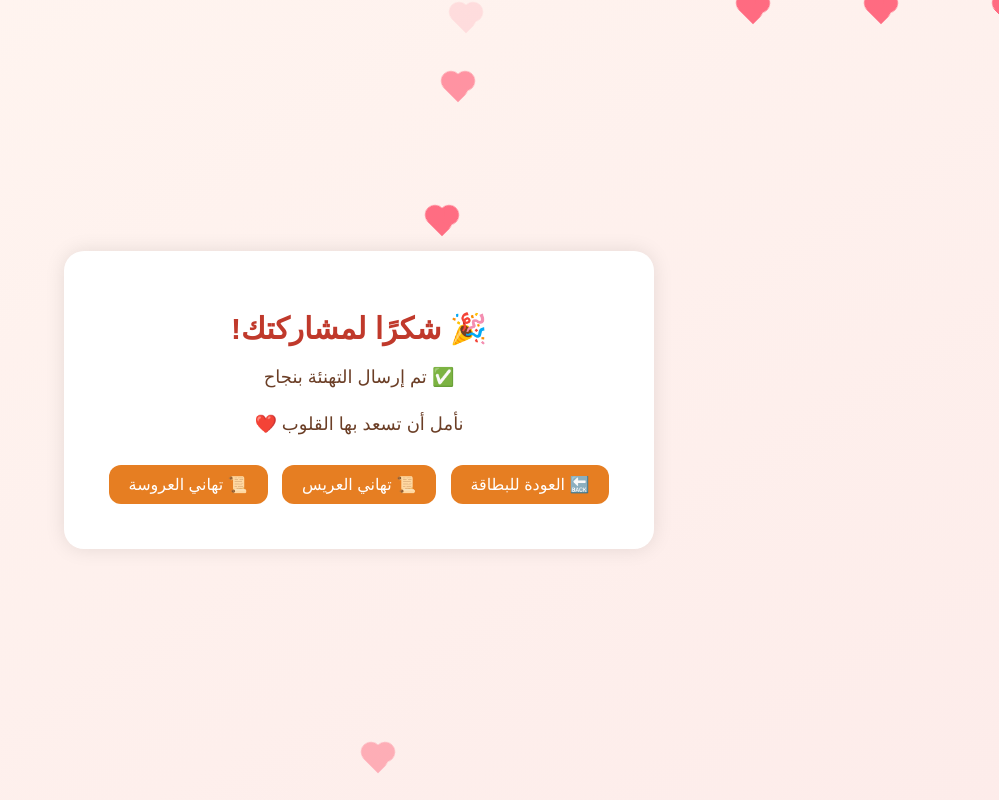
After one commit to MustafaAhmed-star/Wedding, a Django app: template greeting/templates/greetings/thank_you.html in a window 1280 px wide. The commit adds this page. Shown: the whole page, without its empty margins (281-1280 px from the left). Run offline with Django 5.2, Linux system fonts and the light colour scheme; the template is opened without the code that fills it, so the values that code supplies are empty.

Commit message:
Refactor code structure for improved readability and maintainability

```diff
--- a/greeting/models.py
+++ b/greeting/models.py
@@ -9,6 +9,8 @@ class GreetingCard(models.Model):
     slug = models.SlugField("الاسم المختصر للرابط", unique=True)
     groom_image = models.ImageField("صورة العريس", upload_to='groom_images/')
     bride_image = models.ImageField("صورة العروسة", upload_to='bride_images/')
+    groom_code = models.CharField(max_length=10)
+    bride_code = models.CharField(max_length=10)
 
     created_at = models.DateTimeField("تاريخ الإنشاء", auto_now_add=True)
     def save(self, *args, **kwargs):
--- a/greeting/templates/greetings/messages.html
+++ b/greeting/templates/greetings/messages.html
@@ -69,7 +69,7 @@
     {% endfor %}
 
     <div class="back">
-      <a href="{% url 'card_page' slug=card.slug %}">🔙 العودة للبطاقة</a>
+      <a href="{% url 'card-page' slug=card.slug %}">🔙 العودة للبطاقة</a>
     </div>
   </div>
 </body>
--- /dev/null
+++ b/greeting/templates/greetings/thank_you.html
@@ -0,0 +1,137 @@
+<!DOCTYPE html>
+<html lang="ar" dir="rtl">
+<head>
+  <meta charset="UTF-8">
+  <title>🎉 تهنئتك وصلت!</title>
+  <style>
+    body {
+      margin: 0;
+      font-family: 'Cairo', sans-serif;
+      background: linear-gradient(to bottom right, #fff5f0, #fdecea);
+      display: flex;
+      flex-direction: column;
+      align-items: center;
+      justify-content: center;
+      height: 100vh;
+      text-align: center;
+      color: #6b3e26;
+      overflow: hidden;
+    }
+
+    .thank-box {
+      background: white;
+      padding: 40px;
+      border-radius: 20px;
+      box-shadow: 0 0 20px rgba(0,0,0,0.1);
+      animation: fadeIn 1s ease-in-out;
+      max-width: 600px;
+    }
+
+    h1 {
+      font-size: 30px;
+      color: #c0392b;
+      margin-bottom: 20px;
+    }
+
+    p {
+      font-size: 18px;
+      margin-bottom: 25px;
+    }
+
+    .btns a {
+      display: inline-block;
+      margin: 5px;
+      background: #e67e22;
+      color: white;
+      padding: 10px 20px;
+      border-radius: 12px;
+      text-decoration: none;
+      font-size: 16px;
+    }
+
+    @keyframes fadeIn {
+      from { opacity: 0; transform: translateY(30px); }
+      to { opacity: 1; transform: translateY(0); }
+    }
+
+    .hearts {
+      position: absolute;
+      top: 0;
+      left: 0;
+      width: 100%;
+      height: 100%;
+      pointer-events: none;
+      overflow: hidden;
+      z-index: -1;
+    }
+
+    .heart {
+      width: 20px;
+      height: 20px;
+      background-color: #ff6b81;
+      position: absolute;
+      animation: float 6s infinite;
+      transform: rotate(45deg);
+      border-radius: 50% 50% 0 0;
+    }
+
+    .heart::after, .heart::before {
+      content: "";
+      width: 20px;
+      height: 20px;
+      background-color: #ff6b81;
+      position: absolute;
+      border-radius: 50%;
+    }
+
+    .heart::before {
+      top: -10px;
+      left: 0;
+    }
+
+    .heart::after {
+      left: -10px;
+      top: 0;
+    }
+
+    @keyframes float {
+      0% {
+        bottom: -50px;
+        opacity: 0;
+        left: 50%;
+      }
+      50% {
+        opacity: 1;
+      }
+      100% {
+        bottom: 100%;
+        left: calc(50% + 100px);
+        opacity: 0;
+      }
+    }
+  </style>
+</head>
+<body>
+
+  <div class="hearts">
+    {% for i in "12345678910" %}
+  {% with left=forloop.counter0|add:1 %}
+    <div class="heart" style="left: {{ left }}0%; animation-delay: {{ forloop.counter0 }}s;"></div>
+  {% endwith %}
+{% endfor %}
+  </div>
+
+  <div class="thank-box">
+    <h1>🎉 شكرًا لمشاركتك!</h1>
+    <p>✅ تم إرسال التهنئة بنجاح</p>
+    <p>نأمل أن تسعد بها القلوب ❤️</p>
+
+    <div class="btns">
+      <a href="{% url 'card-page' slug=card.slug %}">🔙 العودة للبطاقة</a>
+      <a href="{% url 'groom-messages' slug=card.slug %}">📜 تهاني العريس</a>
+      <a href="{% url 'bride-messages' slug=card.slug %}">📜 تهاني العروسة</a>
+    </div>
+  </div>
+
+</body>
+</html>
--- a/greeting/urls.py
+++ b/greeting/urls.py
@@ -6,16 +6,27 @@ from .views import (
     BrideMessagesView,
     card_page_view,
     groom_messages_view,
-    bride_messages_view
+    bride_messages_view,
+    thank_you_view,
+    groom_login_view,
+    bride_login_view,
 )
 
 urlpatterns = [
+    # API
     path('cards/<slug:slug>/', GreetingCardDetailView.as_view(), name='card-detail'),
     path('messages/send/', MessageCreateView.as_view(), name='send-message'),
-    path('cards-page/<slug:slug>/', card_page_view, name='card_page'),
     path('cards/<slug:slug>/groom/', GroomMessagesView.as_view(), name='api-groom-messages'),
     path('cards/<slug:slug>/bride/', BrideMessagesView.as_view(), name='api-bride-messages'),
-    path('card/<slug:slug>/messages/groom/', groom_messages_view, name='groom_messages'),
-    path('card/<slug:slug>/messages/bride/', bride_messages_view, name='bride_messages'),
 
+    # HTML Pages
+    path('cards-page/<slug:slug>/', card_page_view, name='card-page'),
+    path('cards/<slug:slug>/thank-you/', thank_you_view, name='thank-you'),
+
+    path('card/<slug:slug>/messages/groom/', groom_messages_view, name='groom-messages'),
+    path('card/<slug:slug>/messages/bride/', bride_messages_view, name='bride-messages'),
+
+    # Login Pages
+    path('card/<slug:slug>/messages/groom/login/', groom_login_view, name='groom-login'),
+    path('card/<slug:slug>/messages/bride/login/', bride_login_view, name='bride-login'),
 ]
```
Also changed, not shown: greeting/templates/greetings/card.html (+4 -6 lines), greeting/templates/greetings/login.html (added, +85 -0 lines), greeting/views.py (+77 -18 lines), greeting/migrations/0001_initial.py, media/bride_images/WhatsApp_Image_2024-12-31_at_18_NHYn7lY.15.07_2.jpeg (added), media/groom_images/WhatsApp_Image_2024-12-07_at_21.47.14.jpeg (added).
